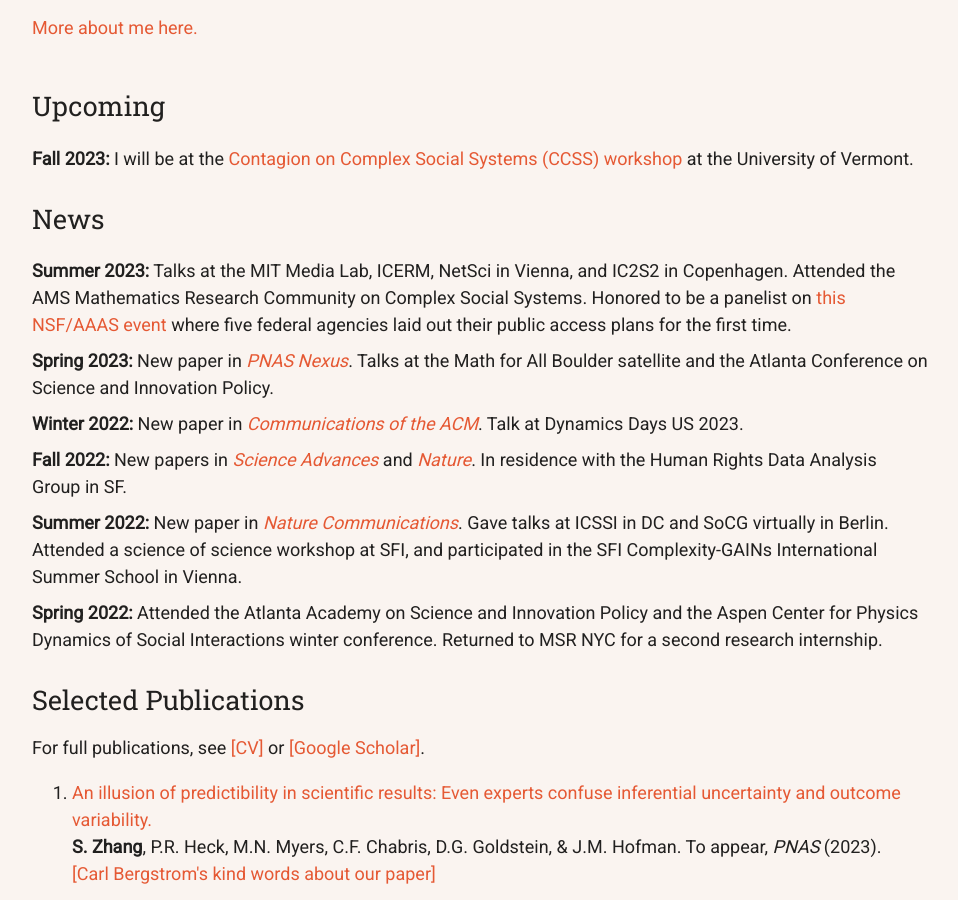
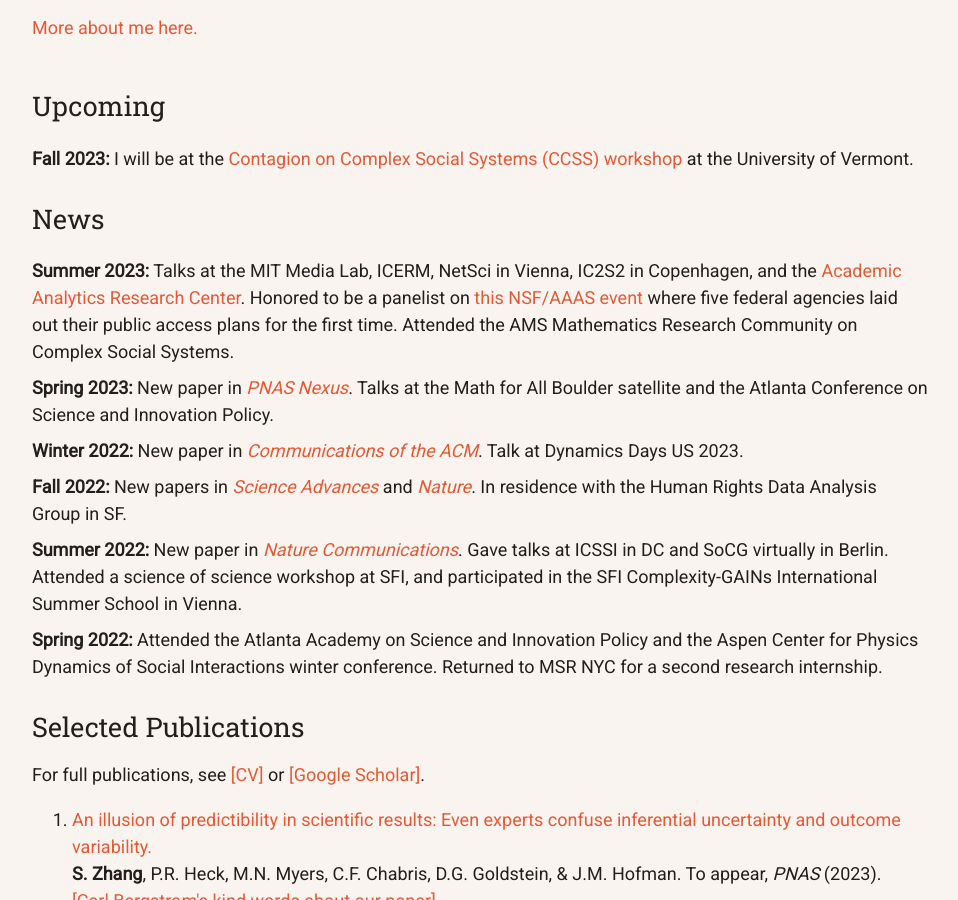
Before and after one commit to samzhang111/samzhang111.github.io, a Jekyll site: the page built from index.html, in a window 1280 px wide and 900 px high, scrolled down 725 px. Shown: the whole window, without its empty margins (160-1118 px from the left). Built offline with Jekyll 4.4.1, drawn with Linux system fonts in a browser that asks for light colours; nearby versions of some CDN libraries.

Commit message:
aarc talk

```diff
--- a/index.html
+++ b/index.html
@@ -56,8 +56,8 @@
           </ul>
           <div class="sectitle">News</div>
           <ul>
-              <li><b>Summer 2023:</b> Talks at the MIT Media Lab, ICERM, NetSci in Vienna, and IC2S2 in Copenhagen.
-                Attended the AMS Mathematics Research Community on Complex Social Systems. Honored to be a panelist on <a target="_blank" href="https://www.aaas.org/events/how-can-public-access-advance-equity-and-learning">this NSF/AAAS event</a> where five federal agencies laid out their public access plans for the first time.
+              <li><b>Summer 2023:</b> Talks at the MIT Media Lab, ICERM, NetSci in Vienna, IC2S2 in Copenhagen, and the <a href="https://aarcresearch.com/events/2023-08-03-Laboradvantagesdrivethegreaterprodu-6QuK4zPw69UFahFXJufjk5" target="_blank">Academic Analytics Research Center</a>.
+                Honored to be a panelist on <a target="_blank" href="https://www.aaas.org/events/how-can-public-access-advance-equity-and-learning">this NSF/AAAS event</a> where five federal agencies laid out their public access plans for the first time. Attended the AMS Mathematics Research Community on Complex Social Systems.
               </li>
 
               <li><b>Spring 2023:</b> New paper in <a target="_blank" href="https://academic.oup.com/pnasnexus/article/2/1/pgac287/7005261"><em>PNAS Nexus</em></a>.
```
